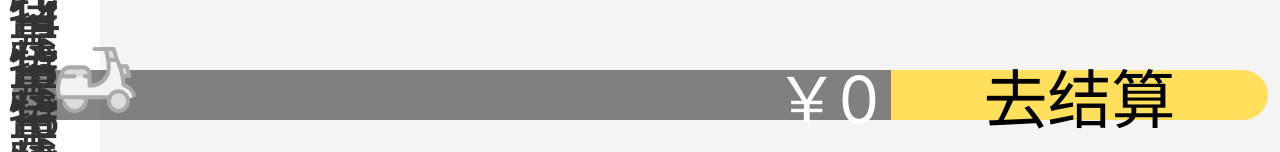
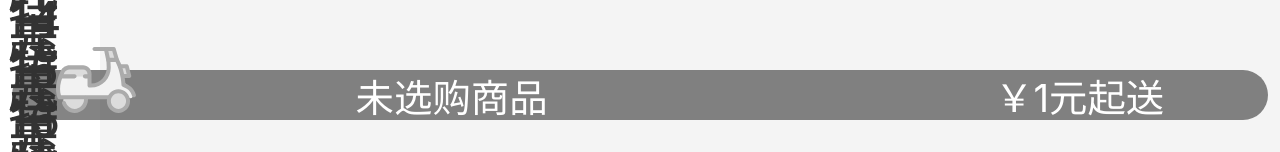
Before and after one commit to csuZipple/yisongvue, a Vue app: page /#/product in a window 1280 px wide. Shown: the part 648-800 px from the top of the page. Built offline with nearby package versions, Linux system fonts and the light colour scheme.

Commit message:
fix: update floating cart with new UI

```diff
--- a/src/components/FloatingCart/FloatingCart.vue
+++ b/src/components/FloatingCart/FloatingCart.vue
@@ -1,11 +1,22 @@
 <template>
   <div class="bottom">
-    <div :class="{'active':isActive}" @click="onCartClicked">
+    <div v-if="isActive">
+      <div class="active" @click="onCartClicked">
         ￥{{total}} <!--todo:compute current total-->
       </div>
       <div @click="checkOut">
         去结算
       </div>
+    </div>
+    <div v-else>
+      <div style="font-size: 3vw; justify-content:center;">
+        未选购商品
+      </div>
+      <div style="background: rgba(51,51,51,0.6); font-size: 3vw;color: #ffffff;">
+        ￥1元起送
+      </div>
+    </div>
+
   </div>
 </template>
 
@@ -23,7 +34,7 @@
         this.$emit("checkout")
       },
       onCartClicked(){
-        this.$emit("cartClicked");
+        this.isActive()&&this.$emit("cartClicked");
       }
     },
     computed:{
@@ -44,10 +55,11 @@
   }
 
   .bottom{
+
+    &>div{
       height: 50px;
       padding: 0 12px;
       margin: 12px 0;
-
       display: flex;
       justify-content: space-between;
 
@@ -85,4 +97,6 @@
         font-size: 5vw;
       }
     }
+
+  }
 </style>
```
Lines whose indentation alone changed are shown as unchanged.
